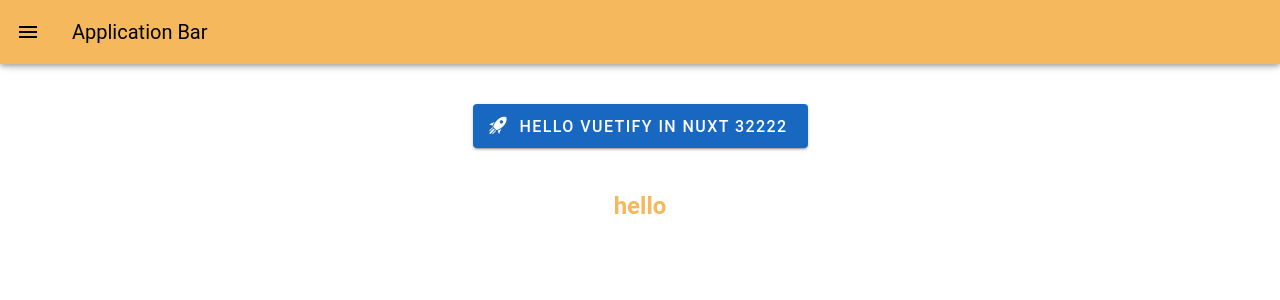
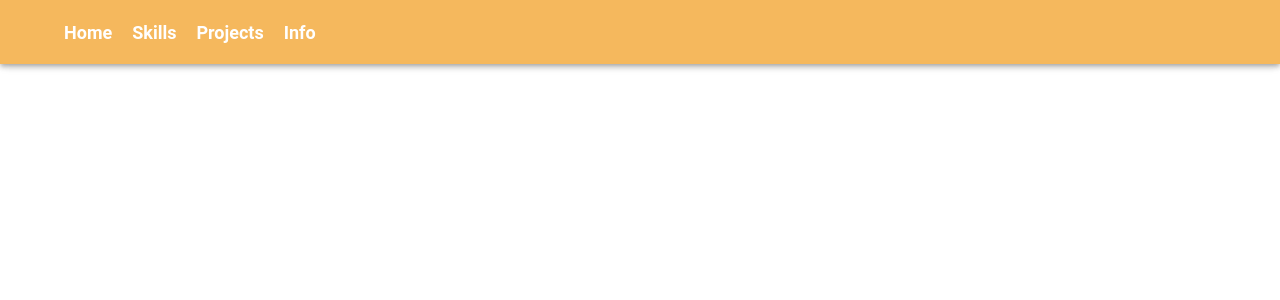
Before and after one commit to supeihau/my-portfolio-2025, a Nuxt app: page / in a window 1280 px wide. Shown: the top 300 px of the page. Built offline with nearby package versions, Linux system fonts and the light colour scheme.

Commit message:
feat: navbar

```diff
--- a/assets/scss/app.scss
+++ b/assets/scss/app.scss
@@ -6,6 +6,8 @@
   --main-light-orange: #DFB390;
   --main-orange: #BF6730;
   --main-green: #6F6C3E;
+  --white: #FFFFFF;
+  --brown: #5C493E;
 }
 
 // background color
@@ -24,6 +26,9 @@
 .bg-green {
   background-color: var(--main-green) !important;
 }
+.bg-white {
+  background-color: var(--white) !important;
+}
 
 // text color
 .text-yellow {
@@ -40,6 +45,12 @@
 }
 .text-green {
   color: var(--main-green) !important;
+}
+.text-white {
+  color: var(--white) !important;
+}
+.text-brown {
+  color: var(--brown) !important;
 }
 
 // text
@@ -71,3 +82,11 @@
   font-weight: 400;
   font-size: 20px;
 }
+.text-h6-semi-bold {
+  font-weight: 600;
+  font-size: 18px;
+}
+.text-h6-regular {
+  font-weight: 400;
+  font-size: 18px;
+}
--- a/components/header.vue
+++ /dev/null
@@ -1,13 +0,0 @@
-<template>
-  <v-app-bar class="bg-yellow">
-    <template v-slot:prepend>
-      <v-app-bar-nav-icon></v-app-bar-nav-icon>
-    </template>
-    <v-app-bar-title>Application Bar</v-app-bar-title>
-  </v-app-bar>
-</template>
-
-<script></script>
-
-<style lang="scss" scoped>
-</style>
--- /dev/null
+++ b/components/navbar.vue
@@ -0,0 +1,71 @@
+<template>
+  <v-app-bar class="bg-yellow px-lg-16 px-3">
+    <div class="d-none d-lg-flex align-center justify-center">
+      <span class="text-white text-h6-semi-bold pr-5">Home</span>
+      <span class="text-white text-h6-semi-bold pr-5">Skills</span>
+      <span class="text-white text-h6-semi-bold pr-5">Projects</span>
+      <span class="text-white text-h6-semi-bold pr-5">Info</span>
+    </div>
+
+    <v-menu
+      class="d-flex d-lg-none"
+      transition="slide-x-transition"
+    >
+      <template v-slot:activator="{ props }">
+        <v-app-bar-nav-icon
+          class="d-flex d-lg-none"
+          color="white" v-bind="props">
+        </v-app-bar-nav-icon>
+      </template>
+
+      <v-list class="bg-light-yellow custom-menu">
+        <v-list-item
+          v-for="(item, i) in state.items"
+          :key="i"
+          :value="i"
+          class="custom-list-item"
+        >
+          <v-list-item-title class="text-brown">{{ item.title }}</v-list-item-title>
+        </v-list-item>
+      </v-list>
+    </v-menu>
+  </v-app-bar>
+</template>
+
+<script setup>
+import { reactive } from 'vue';
+
+const state = reactive({
+  items: [
+    { title: 'Home' },
+    { title: 'Skills' },
+    { title: 'Projects' },
+    { title: 'Info' },
+  ],
+});
+</script>
+
+<style lang="scss" scoped>
+:deep(.custom-menu) {
+  min-height: calc(100vh - 64px);
+  width: 300px;
+  position: fixed;
+  top: 8px;
+  left: -8px;
+  z-index: 1000;
+  border-radius: 0;
+  padding-top: 0px;
+  padding-bottom: 0px;
+}
+
+:deep(.custom-list-item) {
+  padding-left: 24px;
+  min-height: 60px;
+  border-bottom: 1px solid rgba(0,0,0,0.1);
+}
+
+:deep(.custom-list-item .v-list-item-title) {
+  font-size: 1.2rem;
+  font-weight: 500;
+}
+</style>
--- a/pages/index.vue
+++ b/pages/index.vue
@@ -1,7 +1,7 @@
 <template>
   <v-app>
-    <Header></Header>
-    <v-main>
+    <NavBar></NavBar>
+    <!-- <v-main>
       <v-container class="py-10 text-center">
         <v-btn color="primary" size="large" prepend-icon="mdi-rocket-launch">
           Hello Vuetify in Nuxt 32222
@@ -10,12 +10,12 @@
           hello
         </div>
       </v-container>
-    </v-main>
+    </v-main> -->
   </v-app>
 </template>
 
 <script setup>
-import Header from '@/components/header.vue';
+import NavBar from '@/components/navbar.vue';
 </script>
 
 <style scoped></style>
```
